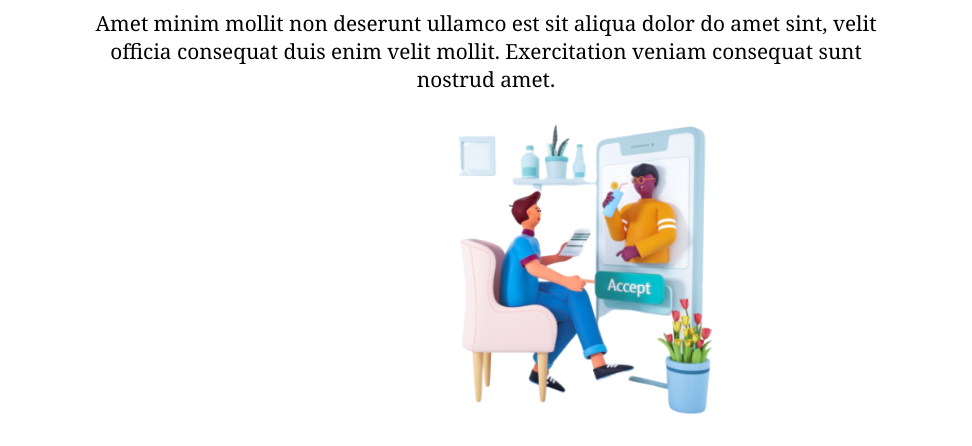
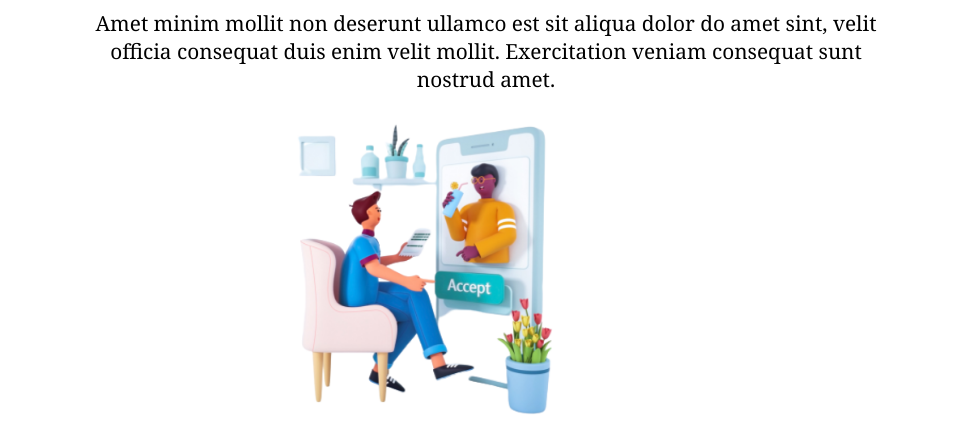
Before and after one commit to poovarasansp/Task1, a plain HTML site: page index.html in a window 1280 px wide. Shown: the part 85-531 px from the top of the page, without its empty margins (154-1126 px from the left). Drawn offline with Linux system fonts and the light colour scheme.

Commit message:
Images changed

```diff
--- a/main.css
+++ b/main.css
@@ -10,7 +10,7 @@
 }
 img{
     width: 60vh;
-    margin-left: 30rem;
+    margin-left: 20rem;
 }
 .box-a{
     border: 3px solid #1fa7f4;
```
